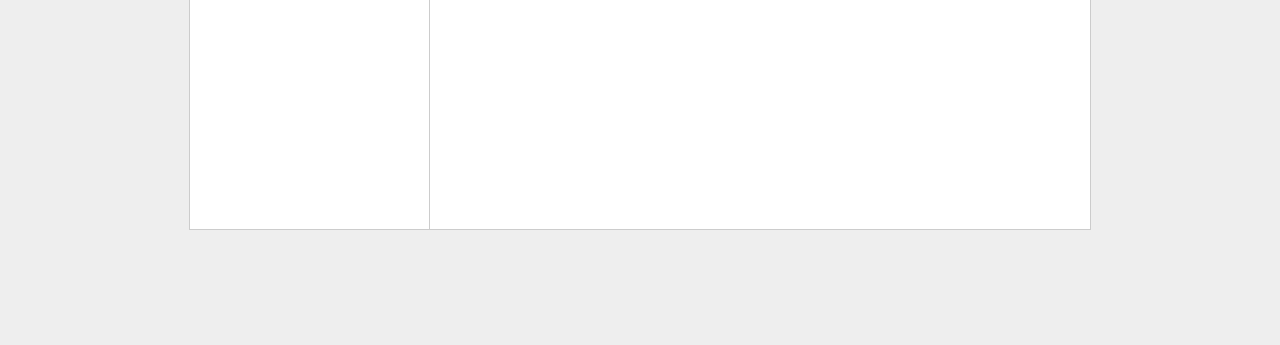
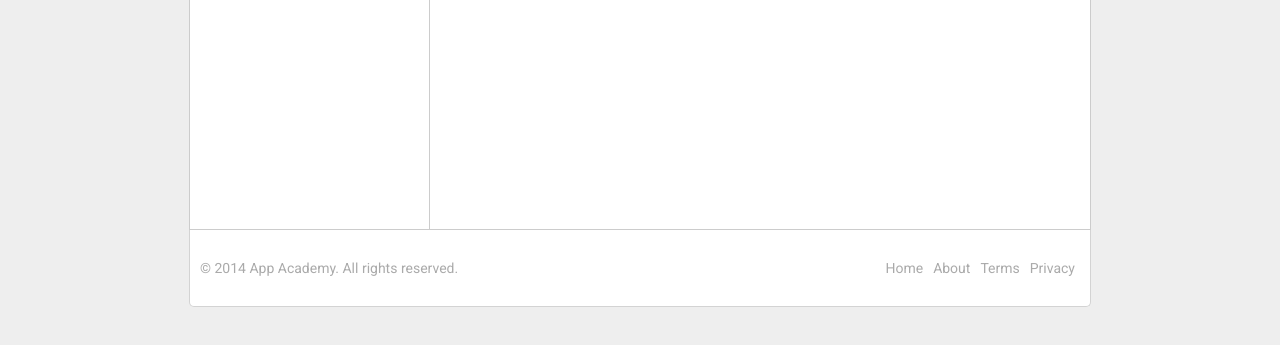
Before and after one commit to tsai810417/W5D4, a plain HTML site: page css-friends-04/skeleton/04-footer.html in a window 1280 px wide. Shown: the part 51-396 px from the top of the page. Drawn offline with Linux system fonts and the light colour scheme.

Commit message:
Finish css phases 3/4

```diff
--- a/css-friends-04/skeleton/04-footer.html
+++ b/css-friends-04/skeleton/04-footer.html
@@ -45,5 +45,24 @@
     </section>
   </main>
 
+  <footer class="footer">
+    <section class="copy-right">
+      	&copy; 2014 App Academy. All rights reserved.
+    </section>
+    <ul class="footer-list">
+      <li>
+        <a href="#">Home</a>
+      </li>
+      <li>
+        <a href="#">About</a>
+      </li>
+      <li>
+        <a href="#">Terms</a>
+      </li>
+      <li>
+        <a href="#">Privacy</a>
+      </li>
+    </ul>
+  </footer>
 </body>
 </html>
--- a/css-friends-04/skeleton/css/04-footer.css
+++ b/css-friends-04/skeleton/css/04-footer.css
@@ -1 +1,31 @@
 /* PHASE 4: Footer */
+.footer {
+  background: white;
+  border: 1px solid lightgrey;
+  border-top: 0px;
+  display: flex;
+  justify-content: space-between;
+  color: #aaa;
+  width: 900px;
+  margin: 0 auto;
+  border-bottom-left-radius: 5px;
+  border-bottom-right-radius: 5px;
+  font-size: 14px;
+}
+
+.footer-list, .copy-right{
+  display: flex;
+  /* justify-content: space-between; */
+  align-items: center;
+  padding: 30px 10px;
+  bor
+}
+
+.footer-list li {
+  display: flex;
+  padding: 0 5px;
+}
+
+.footer-list a:hover {
+  color: black;
+}
```
Also changed, not shown: css-friends-03/skeleton/03-layout.html (+8 -0 lines), css-friends-03/skeleton/css/03-layout.css (+25 -0 lines).
